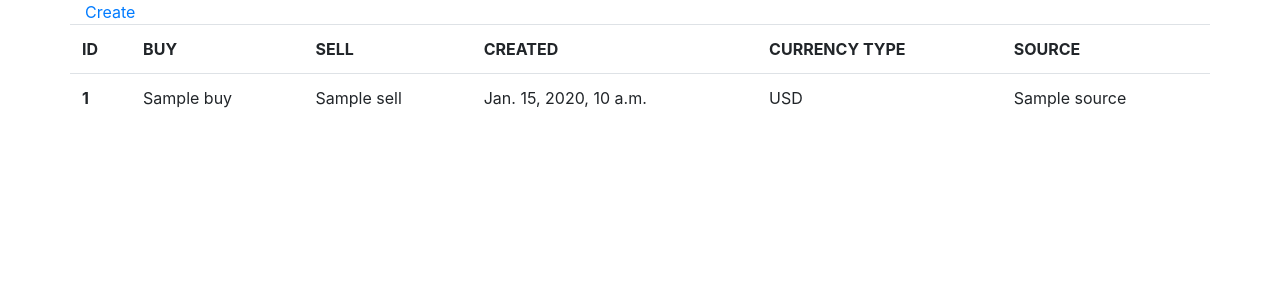
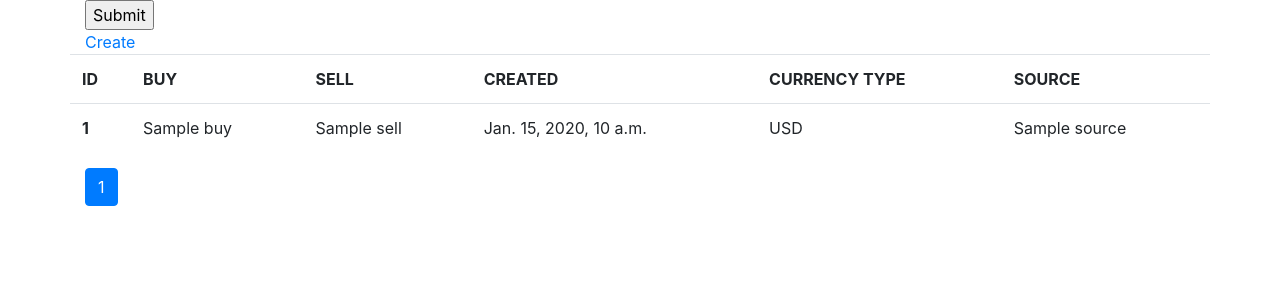
Before and after one commit to LazarZlatev/currency, a Django app: template app/currency/templates/rate_list.html in a window 1280 px wide. Shown: the part 56-356 px from the top of the page. Run offline with Django 4.2, Linux system fonts and the light colour scheme; the template is opened without the code that fills it: most values are stand-ins (such as "Sample title", 1, 10 or a date in 2020); some libraries are stand-ins or nearby versions.

Commit message:
homework 18

```diff
--- /dev/null
+++ b/app/currency/templates/includes/pagination.html
@@ -0,0 +1,29 @@
+<nav aria-label="...">
+  <ul class="pagination">
+      {% if page_obj.has_previous %}
+    <li class="page-item">
+      <a class="page-link" href="?page={{ page_obj.previous_page_number }}&{{filter_params}}" tabindex="-1">Previous</a>
+    </li>
+      {% endif %}
+
+      {% for page_number in page_obj.paginator.page_range %}
+            {% if page_obj.number == page_number %}
+                <li class="page-item active">
+                    <a class="page-link" href="?page={{ page_number }}&{{filter_params}}">{{page_number}} <span class="sr-only">(current)</span></a>
+                </li>
+            {% else %}
+               <li class="page-item">
+                <a href="?page={{ page_number }}&{{filter_params}}" class="page-link">
+                    {{ page_number }}
+                </a>
+               </li>
+            {% endif %}
+        {% endfor %}
+
+      {% if page_obj.has_next %}
+    <li class="page-item">
+      <a class="page-link" href="?page={{ page_obj.next_page_number }}&{{filter_params}}">Next</a>
+    </li>
+      {% endif %}
+  </ul>
+</nav>
--- a/app/currency/templates/rate_list.html
+++ b/app/currency/templates/rate_list.html
@@ -1,8 +1,14 @@
 {% extends 'base.html' %}
 {% load crispy_forms_tags %}
-
 {% block content %}
-
+<div class="row">
+    <div class="col-12">
+         <form method="get">
+        {{ filter.form.as_p }}
+        <input type="submit"/>
+    </form>
+    </div>
+</div>
 <a href="{% url 'currency:rate-create' %}">Create</a><br>
 <div class="row">
 <table class="table table-stripped">
@@ -14,7 +20,7 @@
         <th scope="col">CURRENCY TYPE</th>
         <th scope="col">SOURCE</th>
     </tr>
-   {% for rate in object_list %}
+   {% for rate in page_obj %}
       <tr>
           <th scope="row">{{rate.id}}</th>
           <td>{{rate.buy}}</td>
@@ -43,4 +49,10 @@
 </table>
 </div>
 
+<div class="row">
+    <div class="col-12">
+      {% include 'includes/pagination.html' %}
+    </div>
+</div>
+
 {% endblock content %}
--- a/app/settings/settings.py
+++ b/app/settings/settings.py
@@ -52,7 +52,8 @@
     'django_extensions',
     'debug_toolbar',
     'rangefilter',
-    'import_export'
+    'import_export',
+    'django_filters',
 ]
 
 INTERNAL_APPS = [
--- a/requirements.txt
+++ b/requirements.txt
@@ -6,6 +6,7 @@
 django-admin-rangefilter
 django-import-export
 django-storages
+django-filter
 boto3
 Celery
 requests
```
Also changed, not shown: app/currency/filters.py (added, +12 -0 lines), app/currency/management/commands/generate_rates.py (added, +23 -0 lines), app/currency/views.py (+15 -4 lines), app/currency/management/__init__.py (added), app/currency/management/commands/__init__.py (added).
